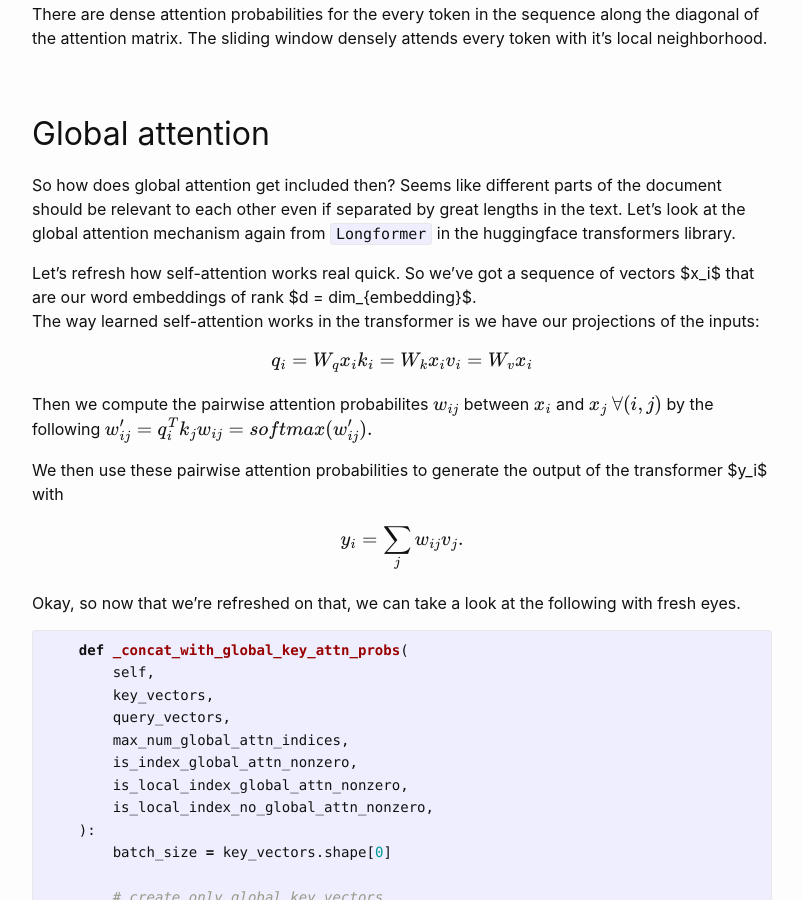
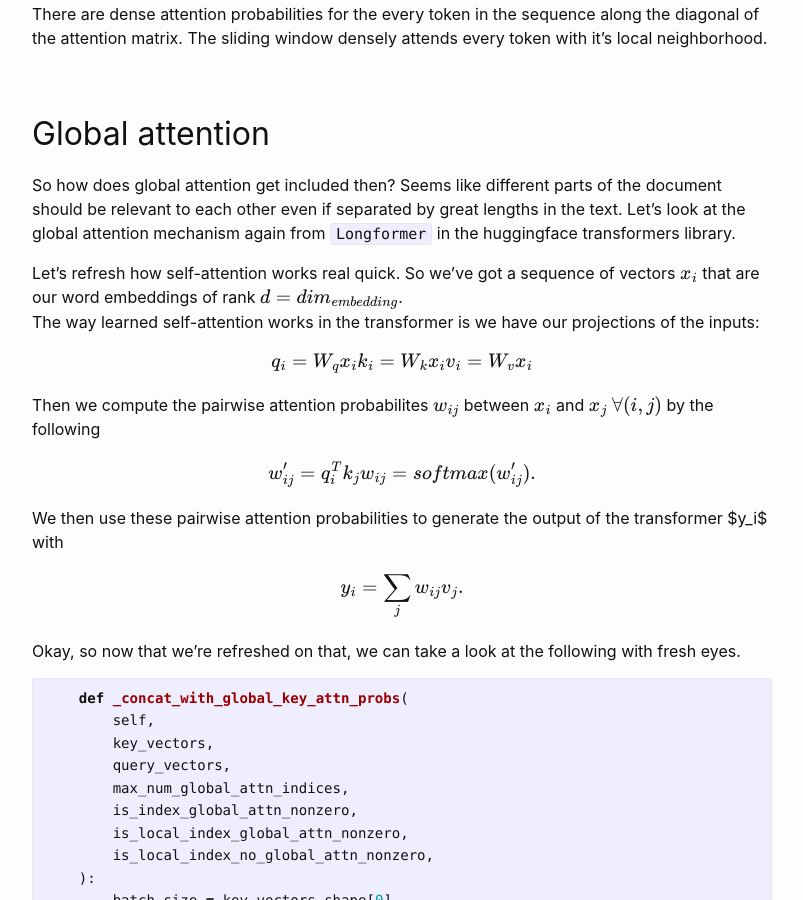
Before and after one commit to odellus/blog, a Jekyll site: the page built from _posts/2021-08-29-Research-Blog.md, in a window 1280 px wide and 900 px high, scrolled down 2964 px. Shown: the whole window, without its empty margins (238-1041 px from the left). Built offline with Jekyll 4.4.1, drawn with Linux system fonts in a browser that asks for light colours; emoji names are drawn with the system emoji font; formulas are drawn with MathJax 3.

Commit message:
still Having some formatting issues with markdown and latex, but getting better.

```diff
--- a/_posts/2021-08-29-Research-Blog.md
+++ b/_posts/2021-08-29-Research-Blog.md
@@ -122,7 +122,7 @@ There are dense attention probabilities for the every token in the sequence alon
 
 So how does global attention get included then? Seems like different parts of the document should be relevant to each other even if separated by great lengths in the text. Let's look at the global attention mechanism again from `Longformer` in the huggingface transformers library.
 
-Let's refresh how self-attention works real quick. So we've got a sequence of vectors $x_i$ that are our word embeddings of rank $d = dim_{embedding}$.
+Let's refresh how self-attention works real quick. So we've got a sequence of vectors $$x_i$$ that are our word embeddings of rank $$d = dim_{embedding}$$.
 The way learned self-attention works in the transformer is we have our projections of the inputs:
 
 
@@ -133,7 +133,9 @@ v_i = W_v x_i \\
 $$
 
 
-Then we compute the pairwise attention probabilites $$w_{ij}$$ between $$x_i$$ and $$x_j$$ $$ \forall (i,j)$$ by the following
+Then we compute the pairwise attention probabilites $$w_{ij}$$ between $$x_i$$ and $$x_j$$ $$\forall (i,j)$$ by the following
+
+
 $$
 w_{ij}' = q_i^T k_j \\
 w_{ij} = softmax(w_{ij}').
```
